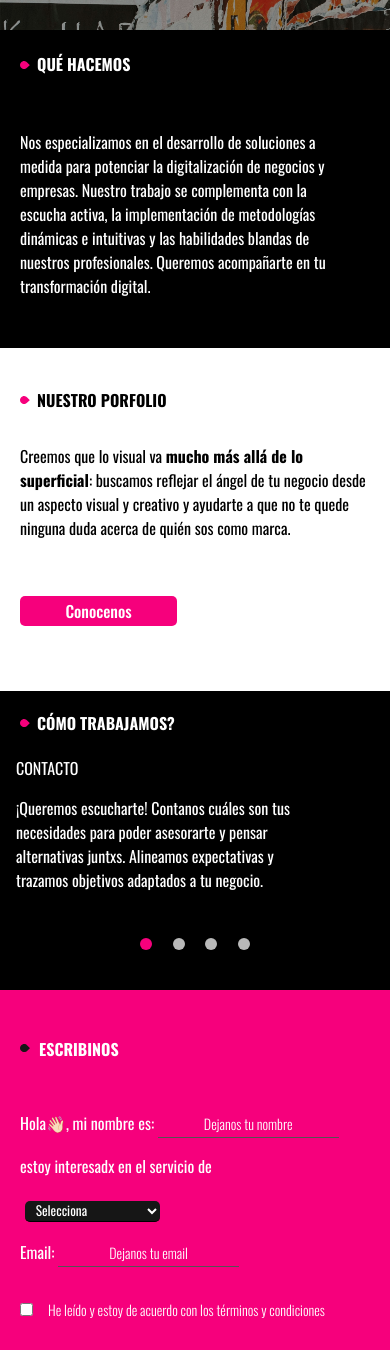
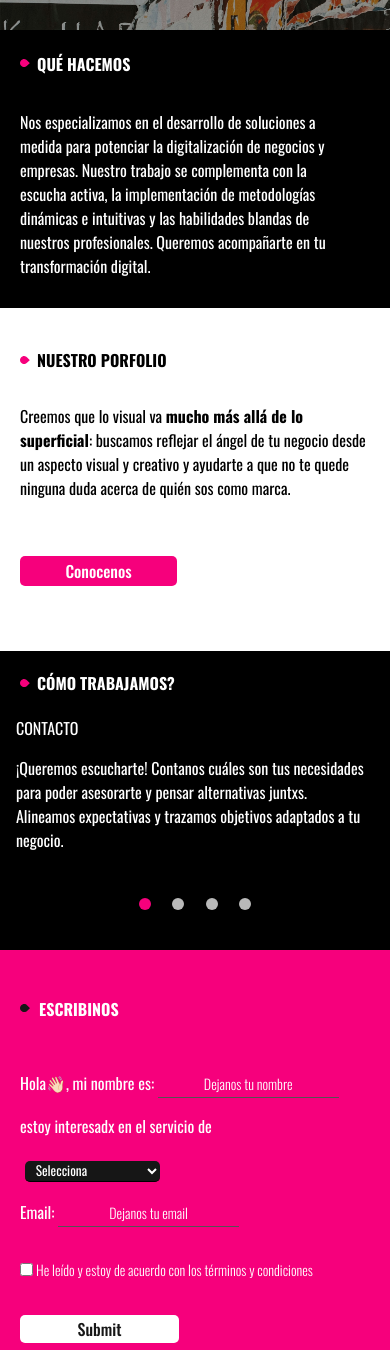
Before and after one commit to somosFlipa/nuevoFlipa, a plain HTML site: page index.html in a window 390 px wide. Shown: the part 250-1600 px from the top of the page. Drawn offline with nearby package versions, Linux system fonts and the light colour scheme; files that its build step writes are made by us from their sources.

Commit message:
cambios2

```diff
--- a/css/main.css
+++ b/css/main.css
@@ -481,7 +481,7 @@ main section.fourth .cbox label {
   margin-top: 1.1em;
 }
 main section.fourth .cbox p {
-  margin-left: 12px;
+  margin-left: 0px;
   font-weight: 300;
   font-size: 14px;
 }
@@ -558,7 +558,8 @@ header h2 {
   line-height: 47px;
   color: #fff;
   margin-left: 150px;
-  margin-top: -1em;
+  margin-top: 15px;
+  margin-bottom: 0;
 }
 header button {
   width: 383px;
@@ -675,7 +676,7 @@ footer .todo .derecha p {
   }
   main section.first .mobile .glider-contain .gliderDos .title img {
     width: 10px;
-    margin-top: -3em;
+    margin-top: -2em;
   }
   main section.first .mobile .glider-contain .gliderDos .title p {
     margin-top: 0;
@@ -692,7 +693,7 @@ footer .todo .derecha p {
     line-height: 24px;
     font-weight: 400;
     margin-left: 0px;
-    margin-bottom: 50px;
+    margin-bottom: 30px;
   }
 
   main section.second {
@@ -802,8 +803,6 @@ footer .todo .derecha p {
     border-radius: 100%;
     border: none;
     background: #b9b9b9;
-    margin-right: -9em;
-    margin-left: -9em;
   }
   main section.third .mobile #buttonUno {
     background-color: #f6007c;
@@ -813,13 +812,17 @@ footer .todo .derecha p {
     justify-content: space-evenly;
     margin-top: 1em;
     position: sticky;
+    max-width: 161px;
+    margin-left: 30%;
+    margin-right: 30%;
+    justify-items: center;
   }
   main section.third .mobile #contenedorTextosCarruselUno {
     width: 100%;
     height: 182px;
   }
   main section.third .mobile #textoShow {
-    width: 300px;
+    width: 90%;
     overflow-x: hidden;
     margin-left: 1em;
     color: #fff;
@@ -939,7 +942,7 @@ footer .todo .derecha p {
     margin-top: 1.1em;
   }
   main section.fourth .cbox p {
-    margin-left: 12px;
+    margin-left: 0px;
     font-weight: 300;
     font-size: 14px;
   }
@@ -1481,6 +1484,7 @@ footer .todo .derecha p {
     width: 800px;
     margin-top: 180px;
     line-height: 130px;
+    margin-bottom: 0;
   }
   header h2 {
     font-weight: 400;
@@ -1905,3 +1909,8 @@ body {
 button.primario:hover {
   background: #c90066;
 }
+@media screen and (max-width: 356px) {
+  main section.fourth .formulario {
+    width: 18em;
+  }
+}
```
